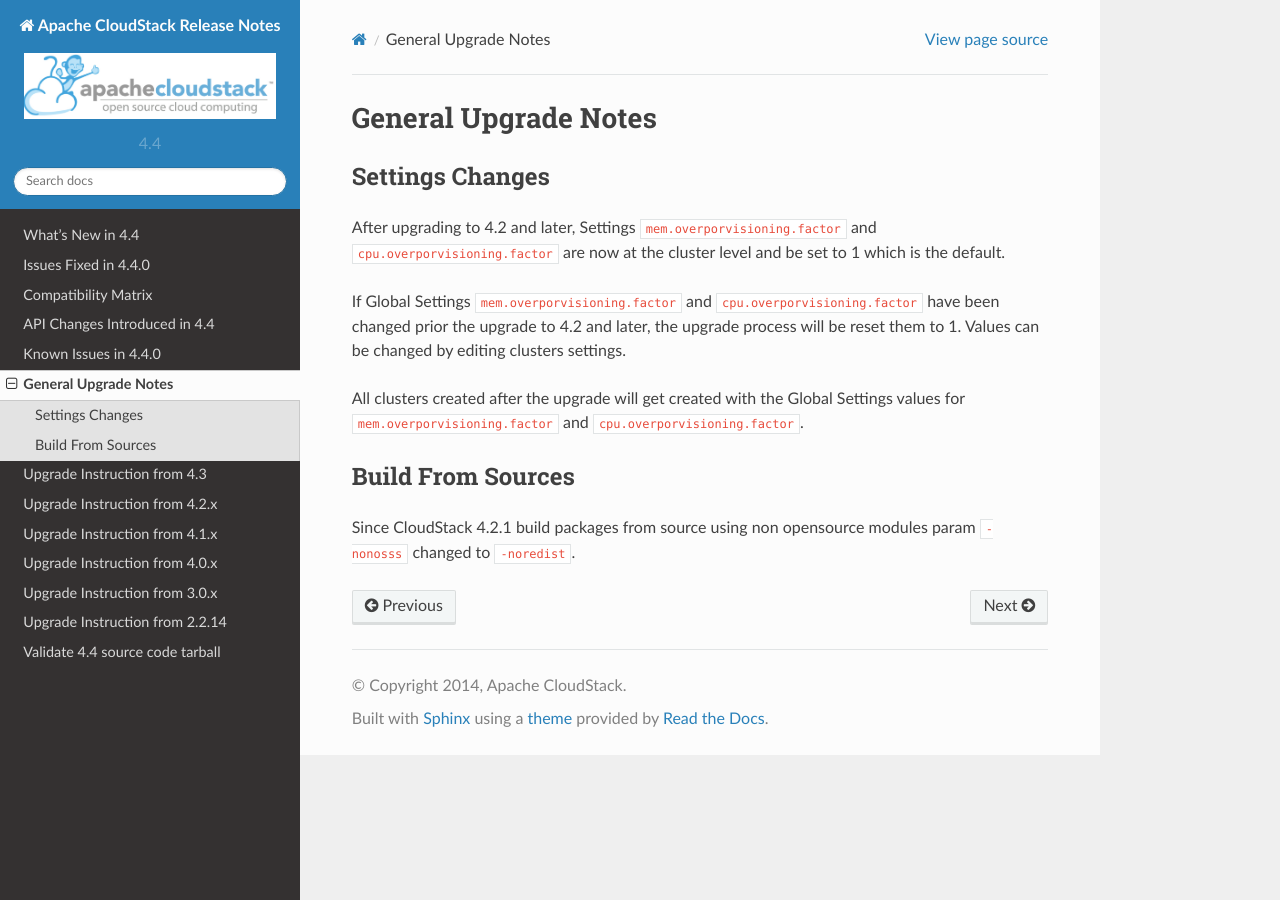
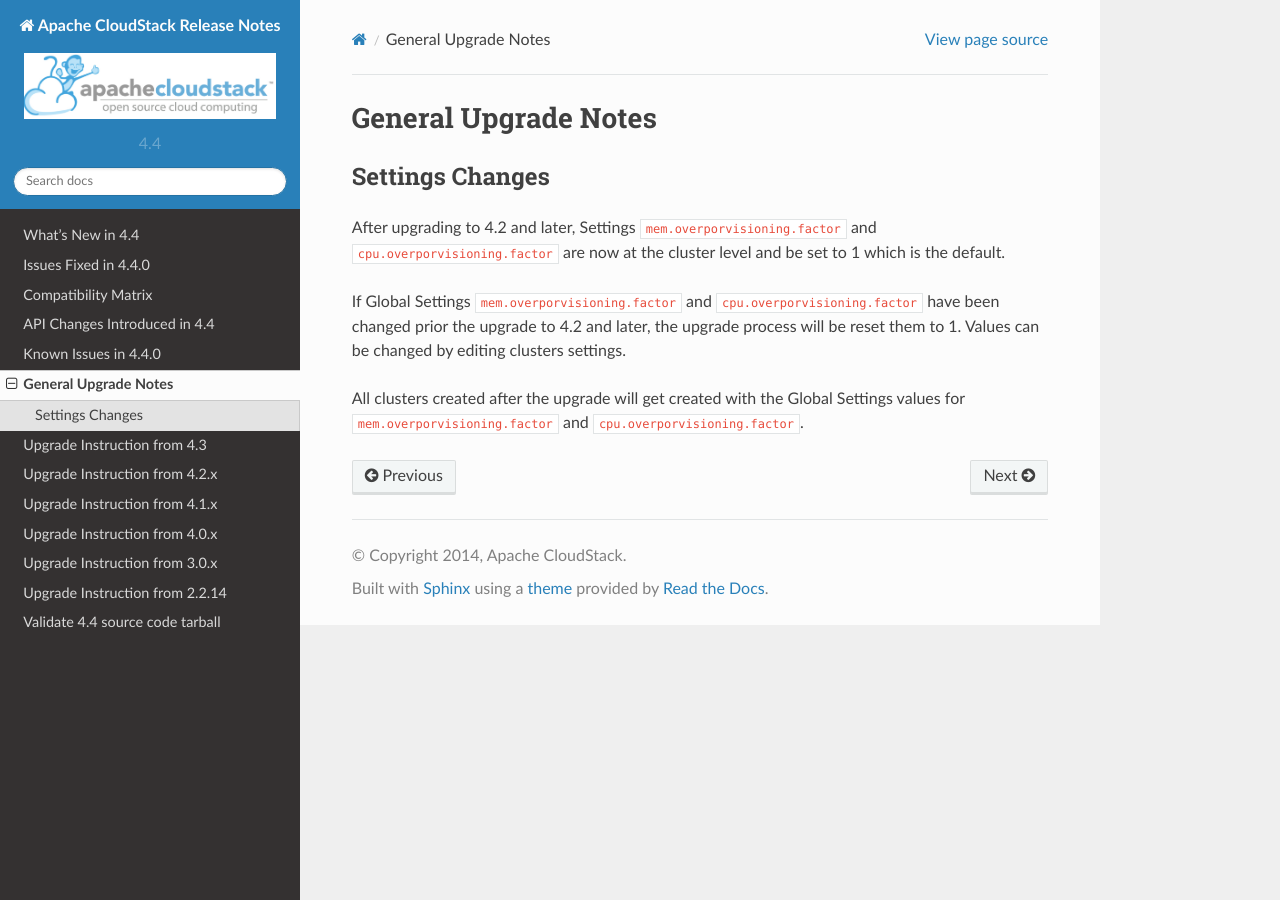
Before and after one commit to apache/cloudstack-docs-rn, a Sphinx documentation site: the page built from source/upgrade/upgrade_notes.rst, in a window 1280 px wide. Built offline with Sphinx 7.4.7 and the Read the Docs theme 2.0.0, drawn with Linux system fonts in a browser that asks for light colours.

Commit message:
upgrade_notes.rst: commented unconfirmed change

```diff
--- a/source/upgrade/upgrade_notes.rst
+++ b/source/upgrade/upgrade_notes.rst
@@ -32,7 +32,8 @@
 values for ``mem.overporvisioning.factor`` and ``cpu.overporvisioning.factor``.
 
 
-Build From Sources
-------------------
+.. not confirmed
+   Build From Sources
+   ------------------
 
-Since CloudStack 4.2.1 build packages from source using non opensource modules param ``-nonosss`` changed to ``-noredist``.
+   Since CloudStack 4.2.1 build packages from source using non opensource modules param ``-nonoss`` changed to ``-   noredist``.
```
